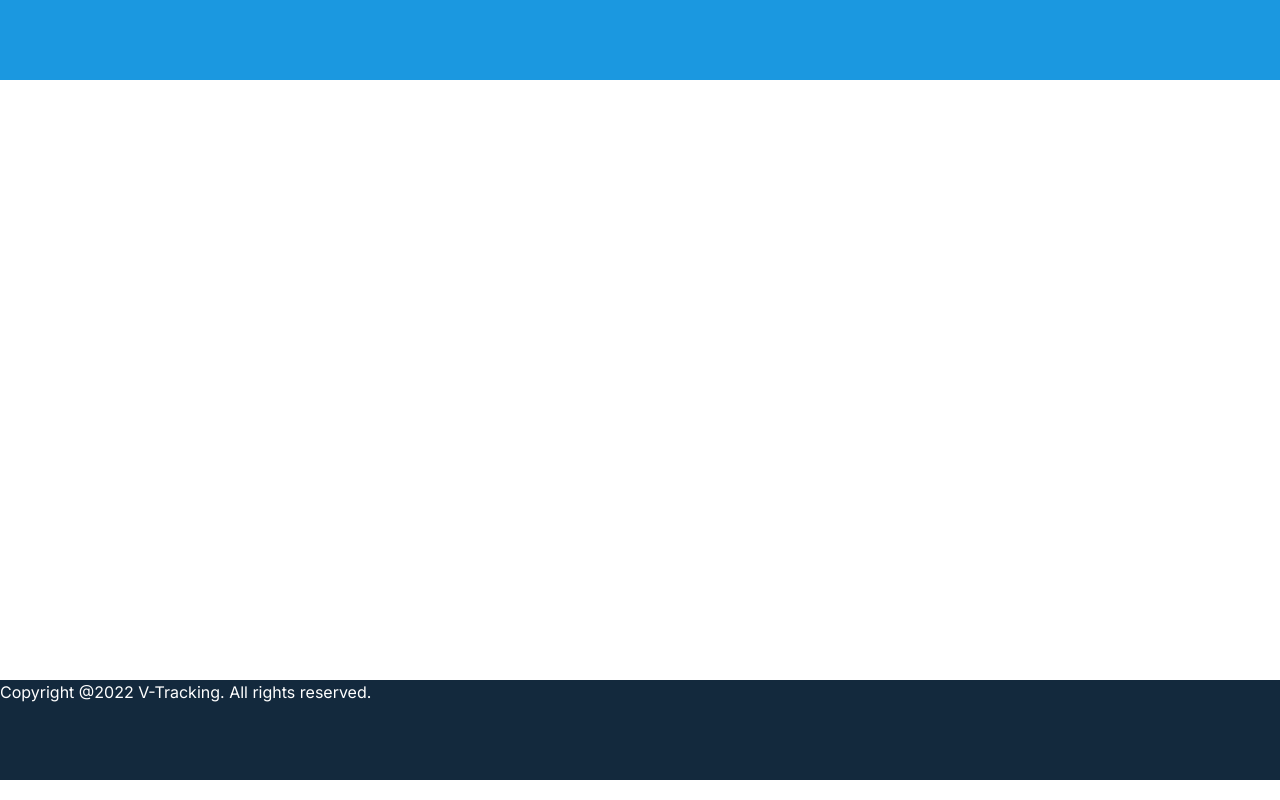
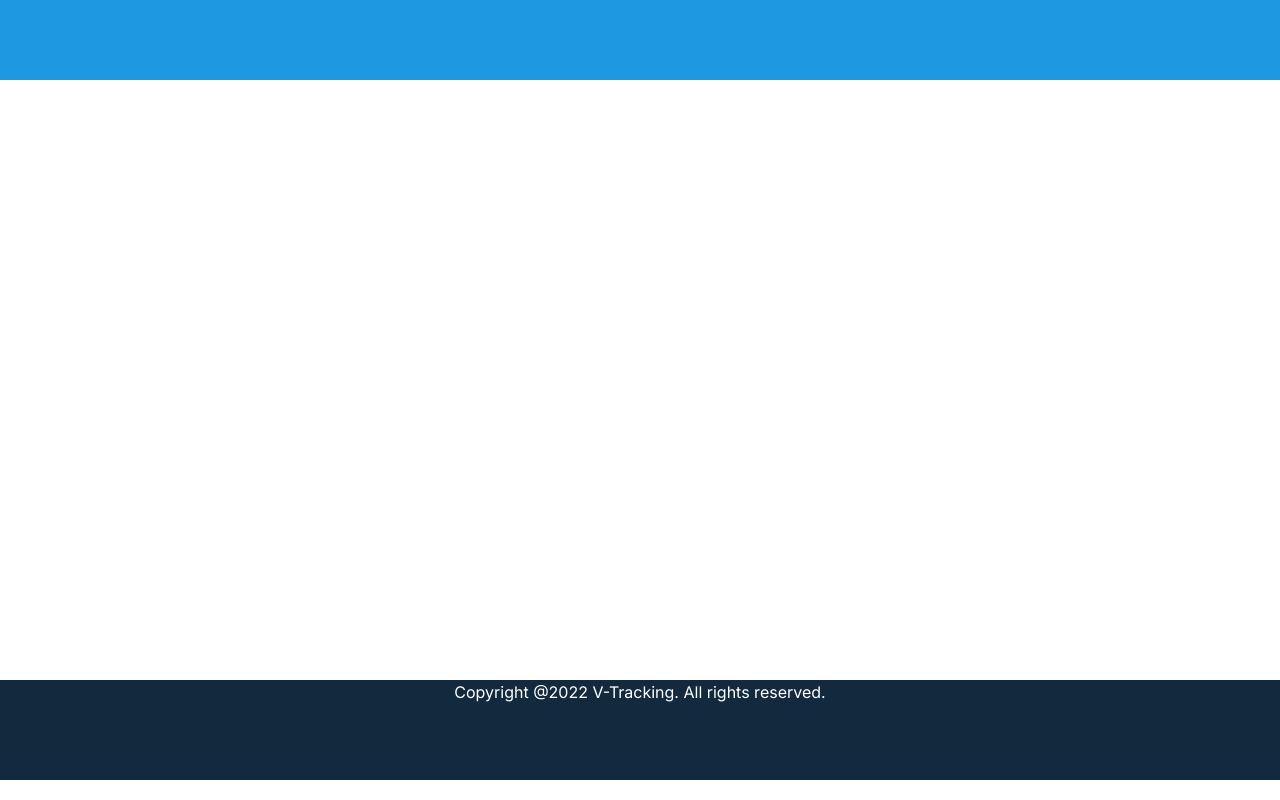
Before and after one commit to lcpthanh/lcpthanh.github.io, a website: page index.html in a window 1280 px wide. Drawn offline with nearby package versions, Linux system fonts and the light colour scheme.

Commit message:
Update style.css

```diff
--- a/style.css
+++ b/style.css
@@ -17,6 +17,9 @@ footer {
 	height: 100px;
 	background-color: #13293D;
 	color: white;
+	display: flex;
+	justify-content: center;
+	vertical-align: middle;
 }
 .logo {
 	font-family: Yellowtail;
```
